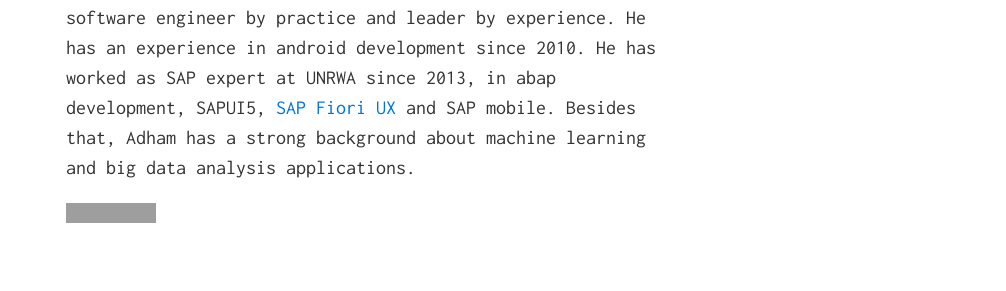
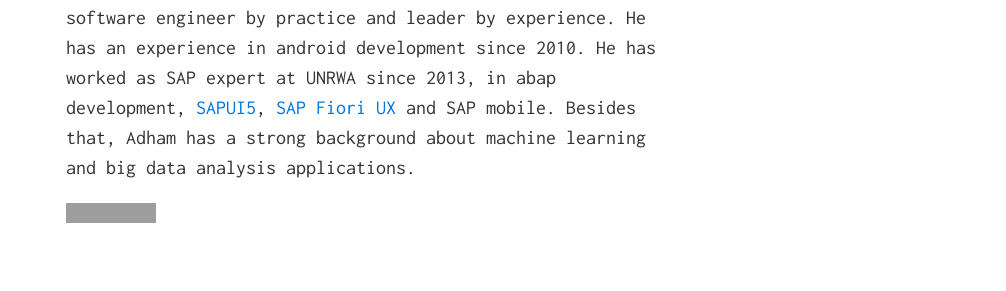
Before and after one commit to adhamenaya/adhamenaya.github.io, a Jekyll site: the page built from index.md, in a window 1280 px wide and 900 px high. Shown: the part 247-538 px from the top of the window, without its empty margins (274-1280 px from the left). Built offline with Jekyll 4.4.1, drawn with Linux system fonts in a browser that asks for light colours; part of the change alters nothing that is shown; some of the changed text lies outside the part shown; grey boxes are pictures that could not be loaded.

Commit message:
Update bio

```diff
--- a/index.md
+++ b/index.md
@@ -2,7 +2,7 @@
 layout: default
 ---
 
-[Adham Enaya](http://adhamenaya.github.io) is a self-motivated person, architect by nature, software engineer by practice and leader by experience. He has an experience in android development since 2010. He has worked as SAP expert at UNRWA since 2013, in abap development, SAPUI5, [SAP Fiori UX](https://www.sap.com/product/technology-platform/fiori.html) and SAP mobile. Besides that, Adham has a strong background about machine learning and big data analysis applications.
+[Adham Enaya](http://adhamenaya.github.io) is a self-motivated person, architect by nature, software engineer by practice and leader by experience. He has an experience in android development since 2010. He has worked as SAP expert at UNRWA since 2013, in abap development, [SAPUI5](https://sapui5.hana.ondemand.com/), [SAP Fiori UX](https://www.sap.com/product/technology-platform/fiori.html) and SAP mobile. Besides that, Adham has a strong background about machine learning and big data analysis applications.
 
 <iframe src="https://ghbtns.com/github-btn.html?user=chibicode&amp;repo=solo&amp;type=watch&amp;count=true&amp;size=large"
   allowtransparency="true" frameborder="0" scrolling="0" width="170" height="30"></iframe><br/>
```
